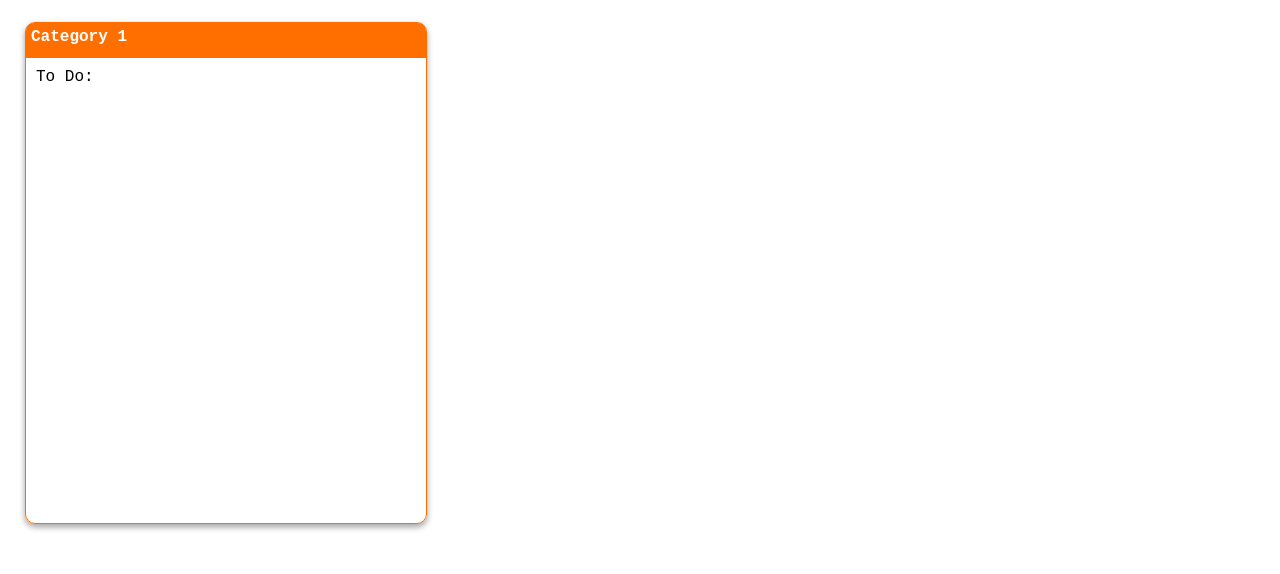
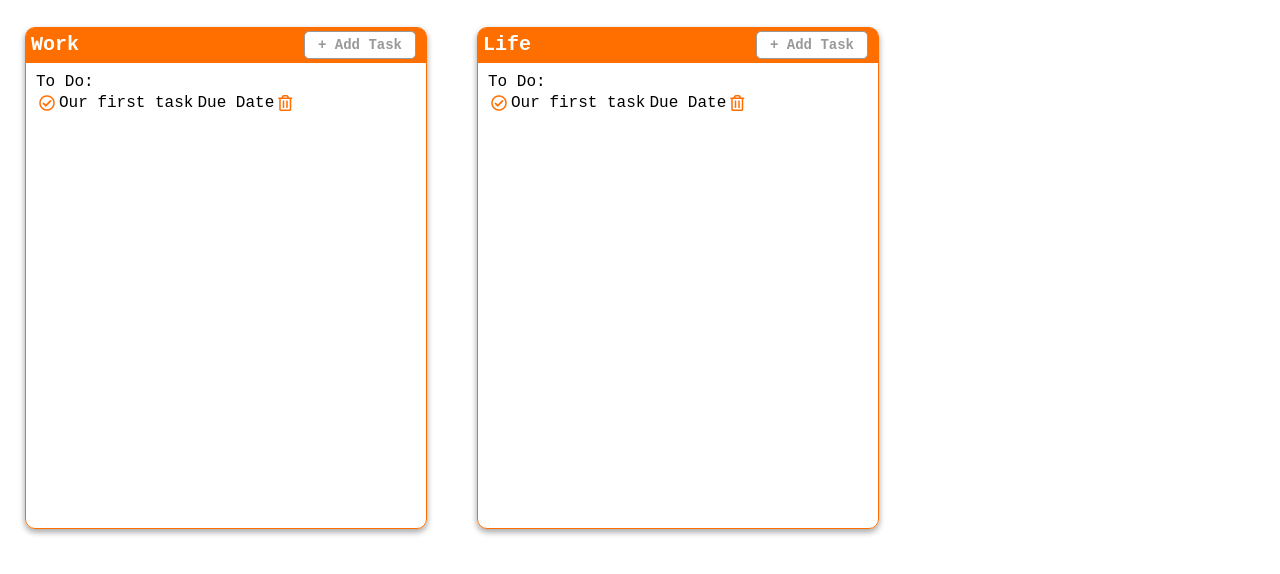
Before and after one commit to azasadzi/TaskToDo, a website: page public/index.html in a window 1280 px wide. Shown: the part 96-670 px from the top of the page. Drawn offline with Linux system fonts and the light colour scheme.

Commit message:
dynamic category rendering

```diff
--- a/public/index.html
+++ b/public/index.html
@@ -1,6 +1,8 @@
 <html>
     <head>
         <link rel="stylesheet" type="text/css" href="style.css">
+        <!-- link gotten from Font Awesome website for icon-->
+        <link rel="stylesheet" href="https://use.fontawesome.com/releases/v5.8.1/css/all.css" integrity="sha384-50oBUHEmvpQ+1lW4y57PTFmhCaXp0ML5d60M1M7uH2+nqUivzIebhndOJK28anvf" crossorigin="anonymous">
     </head>
     <body>
         <!-- class refers to class in css that applies style to everything that has that class-->
@@ -11,14 +13,42 @@
         <div class="new-button">
             + Create New Category
         </div>
-        <div class="category">
+        <div class="category" id="category-template">
             <div class="category-header">
-                Category 1
+                <div class="category-header-title"> Category 1</div>
+                <!-- when you include a style attribute to a div with a class, anything in the style attribute overrides the class in CSS-->
+                <div class="new-button" style="width:100px; float:right; margin-top:-2px;">
+                    + Add Task
+                </div>
             </div>
             <div class="category-body">
                 To Do:
+                <table>
+                    <tbody>
+                        <!-- One row with 4 columns-->
+                        <tr>
+                            <td>
+                                <!-- added my own icon class to the already given classes from Font Awesome-->
+                                <i class="far fa-check-circle icon"></i>
+                            </td>
+                            <td>
+                                Our first task
+                            </td>
+                            <td>
+                                Due Date
+                            </td>
+                            <td>
+                                <i class="far fa-trash-alt icon"></i>
+                            </td>
+                        </tr>
+                    </tbody>
+                </table>
             </div>
         </div>
+        <!-- -->
+        <div id="category-content"></div>
     </body>
 
+    <!-- Adding javascript file at the bottom of html file-->
+    <script src="script.js"></script>
 </html>
--- /dev/null
+++ b/public/script.js
@@ -0,0 +1,21 @@
+console.log("script.js");
+
+var template= document.getElementById("category-template");
+console.log(template);
+
+var categories = ["Work","Life"];
+
+var content = document.getElementById("category-content");
+for( var i=0; i< categories.length; i++){
+    var category = categories[i];
+    //Dynamic html: copying category-template, stuffing it into variable template, grabbing last <div> of html (category-content) and appending (pasting) cloned html to content
+    var newNode = template.cloneNode(true);
+    //changing id of node so we can access it correctly
+    newNode.id = category;
+    content.appendChild(newNode);
+    //going into the html and making the header title whatever is in the varible category, which is the array of category names
+    newNode.getElementsByClassName("category-header-title")[0].innerHTML = category;
+}
+
+//once we copy the template and add in the names of the categories, we can delete the original template
+template.parentNode.removeChild(template);
--- a/public/style.css
+++ b/public/style.css
@@ -29,6 +29,7 @@ padding: 5px;
     cursor:pointer;
     text-align:center;
     font-size:14px;
+    font-weight:bold;
     width:200px;
 }
 
@@ -45,6 +46,7 @@ color:white;
     height: 500px;
     margin: 25px;
     box-shadow: 0 3px 6px rgba(0,0,0,0.16), 0 3px 6px rgba(0,0,0,0.23);
+    float:left;
 }
 
 .category-header{
@@ -60,6 +62,16 @@ color:white;
     border-top-right-radius:8px;
 }
 
+.category-header-title{
+    float:left;
+    font-size:20px;
+    font-weight:bold;
+}
+
+.icon{
+    color:#ff6f00;
+    cursor:pointer;
+}
 .category-body{
     padding: 10px;
 }
--- a/server.js
+++ b/server.js
@@ -15,6 +15,10 @@ app.get("/style.css", (req,res) => {
     console.log("style.css hit")
     res.sendFile(__dirname + "/public/style.css")
 })
+app.get("/script.js",(req,res)=>{
+    console.log('script.js hit.')
+    res.sendFile(__dirname + "/public/script.js");
+})
 
 //telling us in the server that we are using local host 3000
 console.log("Starting server on 3000");
```
